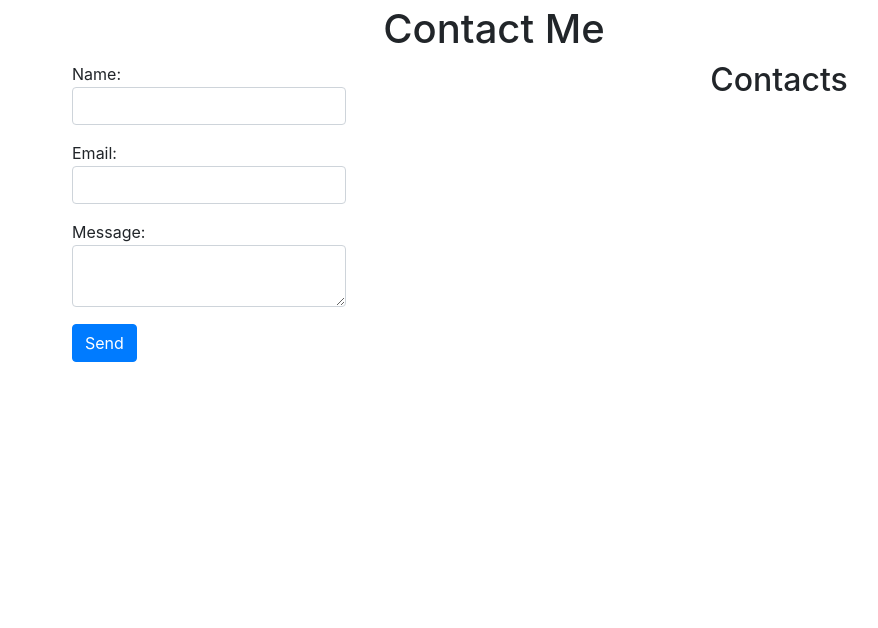
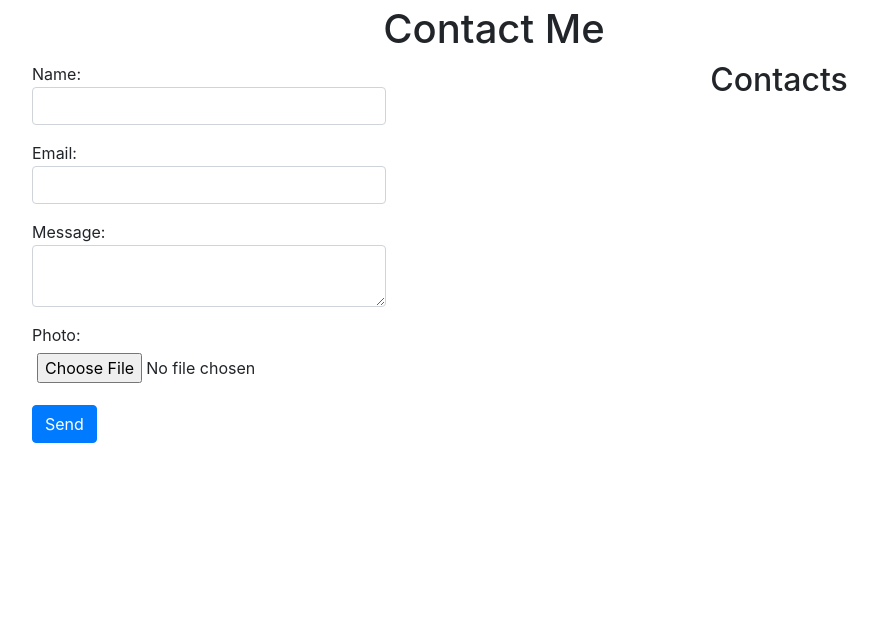
Before and after one commit to Ruben77076/rubenramirez, a Flask app: page /contactMe in a window 1280 px wide. Shown: the part 44-672 px from the top of the page, without its empty margins (146-1024 px from the left). Run offline with Flask 3, Linux system fonts and the light colour scheme; data that the repository does not hold is empty; some libraries are stand-ins or nearby versions.

Commit message:
implemented contact pic

```diff
--- a/app.py
+++ b/app.py
@@ -1,8 +1,12 @@
-from flask import Flask, jsonify, redirect, render_template, request,url_for
+from io import BytesIO
+import os
+from flask import Flask, Response, jsonify, redirect, render_template, request, send_file, url_for
 from database import load_db_contacts, engine, Session, Base
-from sqlalchemy import Column, Integer, String, text
+from sqlalchemy import Column, Integer, LargeBinary, String, text
+from werkzeug.utils import secure_filename
 
 app = Flask(__name__)
+
 
 class Contact(Base):
     __tablename__ = 'contacts2'
@@ -10,6 +14,8 @@
     name = Column(String(120), nullable=False)
     email = Column(String(254), nullable=False)
     message = Column(String(250), nullable=False)
+    photo_name = Column(String(50))
+    photo = Column(LargeBinary)
 
 Base.metadata.create_all(engine)
 
@@ -29,10 +35,26 @@
         name = request.form['name']
         email = request.form['email']
         message = request.form['message']
+        photo = request.files.get('photo')
+
+        if photo:
+            photo_data = photo.read()
+            photo_name = photo.filename
+            mimetype = photo.mimetype
+        else:
+            photo_data = None
+            photo_name = None
+            mimetype = None
+
+        #.read() if 'photo' in request.files else None
 
         session = Session()
 
-        new_contact = Contact(name=name, email=email, message=message)
+        # photo_data = None
+        # if photo:
+        #     photo_data = photo.read()
+
+        new_contact = Contact(name=name, email=email, message=message, photo_name=photo_name,photo=photo_data)
         session.add(new_contact)
 
         session.commit()
@@ -48,10 +70,22 @@
 
     return render_template('contactMe.html',contacts=contacts)
 
-# @app.route("/api/contacts")
-# def list_contacts():
-#     contacts = load_db_contacts()
-#     return jsonify(contacts)
+@app.route('/photo/<int:id>')
+def download(id):
+    session = Session()
+    contact = session.query(Contact).filter_by(id=id).first()
+    session.close()
+    picID = id
+    if contact and contact.photo:
+        download_name = contact.photo_name if contact.photo_name else "default.jpg"
+        return send_file(BytesIO(contact.photo),mimetype='image/jpeg',as_attachment=True, download_name=download_name)
+    else:
+        return 'Photo Not Found!',404
+
+@app.route('/contactMe/api/contacts')
+def list_contacts():
+    contacts = load_db_contacts()
+    return jsonify(contacts)
 
 if __name__ == '__main__':
     app.run(host='0.0.0.0', debug=True)
--- a/database.py
+++ b/database.py
@@ -1,3 +1,4 @@
+import base64
 from sqlalchemy import create_engine,text
 from sqlalchemy.orm import sessionmaker
 from sqlalchemy.ext.declarative import declarative_base
@@ -39,8 +40,20 @@
         with engine.connect() as conx:
             result = conx.execute(text("SELECT * FROM contacts2 ORDER BY id DESC"))
             contacts = []
-            for row in result.all():
-                contacts.append(dict(row._mapping))
+            for row in result:
+                contacts_dict = {
+                    "id": row.id,
+                    "name": row.name,
+                    "email":row.email,
+                    "message": row.message,
+                    "photo_name": row.photo_name,
+                    "photo": row.photo,
+                }
+                if contacts_dict['photo']:
+                    contacts_dict['photo'] = base64.b64encode(contacts_dict["photo"]).decode('utf-8')
+            # for row in result.all():
+            #     contacts_dict = (dict(row._mapping))
+                contacts.append(contacts_dict)
             return contacts
 
 except Exception as e:
--- a/templates/contactMe.html
+++ b/templates/contactMe.html
@@ -24,7 +24,7 @@
         <h1>Contact Me</h1>
         <div class="row">
             <div class="col-md-6">
-                <form id="contactForm" method="POST" action="{{ url_for('contact') }}" class="needs-validation" novalidate>
+                <form id="contactForm" enctype="multipart/form-data" method="POST" action="{{ url_for('contact') }}" class="needs-validation" novalidate>
                     <div class="form-group">
                         <label for="name">Name:</label>
                         <input type="text" class="form-control" id="name" name="name" onkeydown="return /[a-zA-Z\s]/i.test(event.key)" pattern="^[A-za-z\s]+$" required>
@@ -40,6 +40,10 @@
                         <textarea class="form-control" id="message" name="message" required></textarea>
                         <div class="invalid-feedback">Please enter a message.</div>
                     </div>
+                    <div class="form-group">
+                        <label for="photo">Photo:</label>
+                        <input type="file" id="photo" name="photo" class="form-control-file" accept="image/*">
+                    </div>
                     <button type="submit" class="btn btn-primary">Send</button>
                 </form>
                 <p id="formMessage"></p>
@@ -51,7 +55,12 @@
                     <div class="carousel-inner">
                         {% for contact in contacts %}
                         <div class="carousel-item {% if loop.index == 1 %}active{% endif %}">
-                            <div class="d-block w-100">
+                            <div class="d-block w-100 text-center">
+                                {% if contact.photo %}
+                                <img src="{{ url_for('download', id=contact.id) }}" alt="Photo" class="img-fluid" style="width: 100px; height: 100px; object-fit: cover;">
+                                {% else %}
+                                <p>No photo</p>
+                                {% endif %}
                                 <h5>{{ contact.name }}</h5>
                                 <p>{{ contact.email }}</p>
                                 <p>{{ contact.message }}</p>
```
